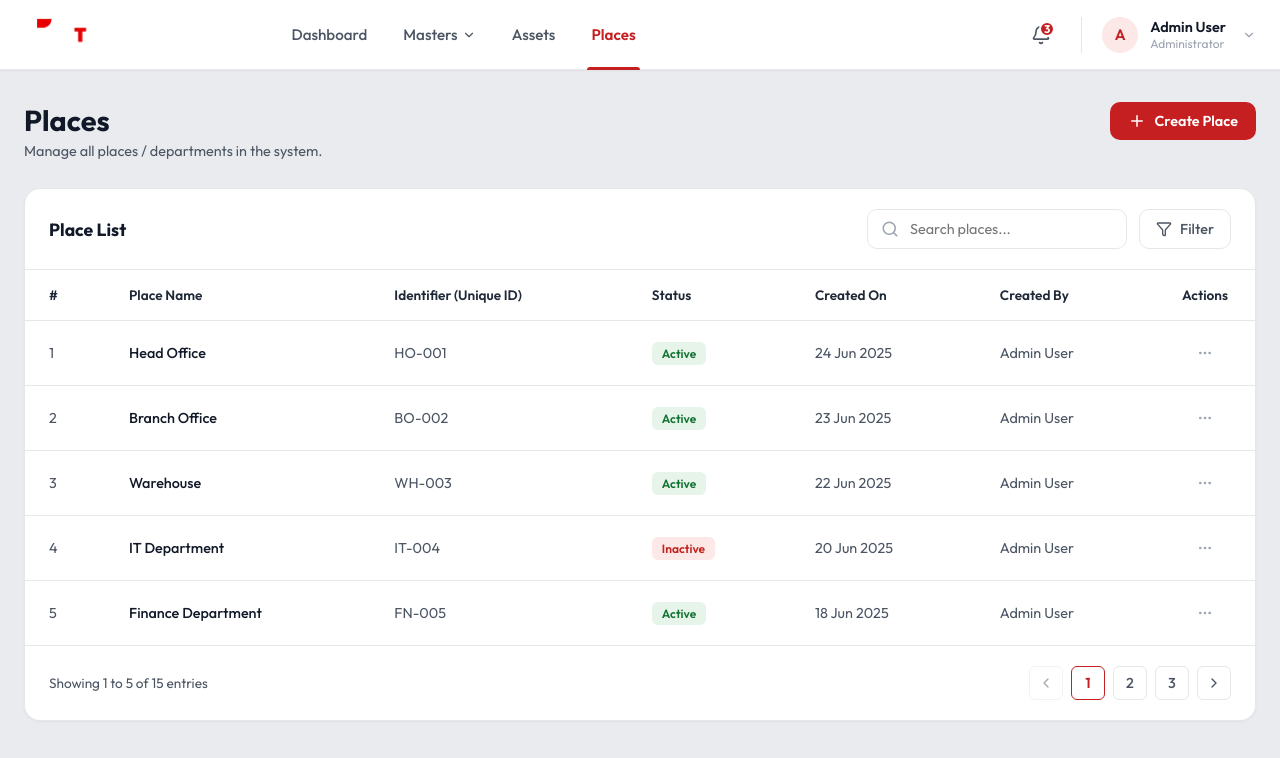
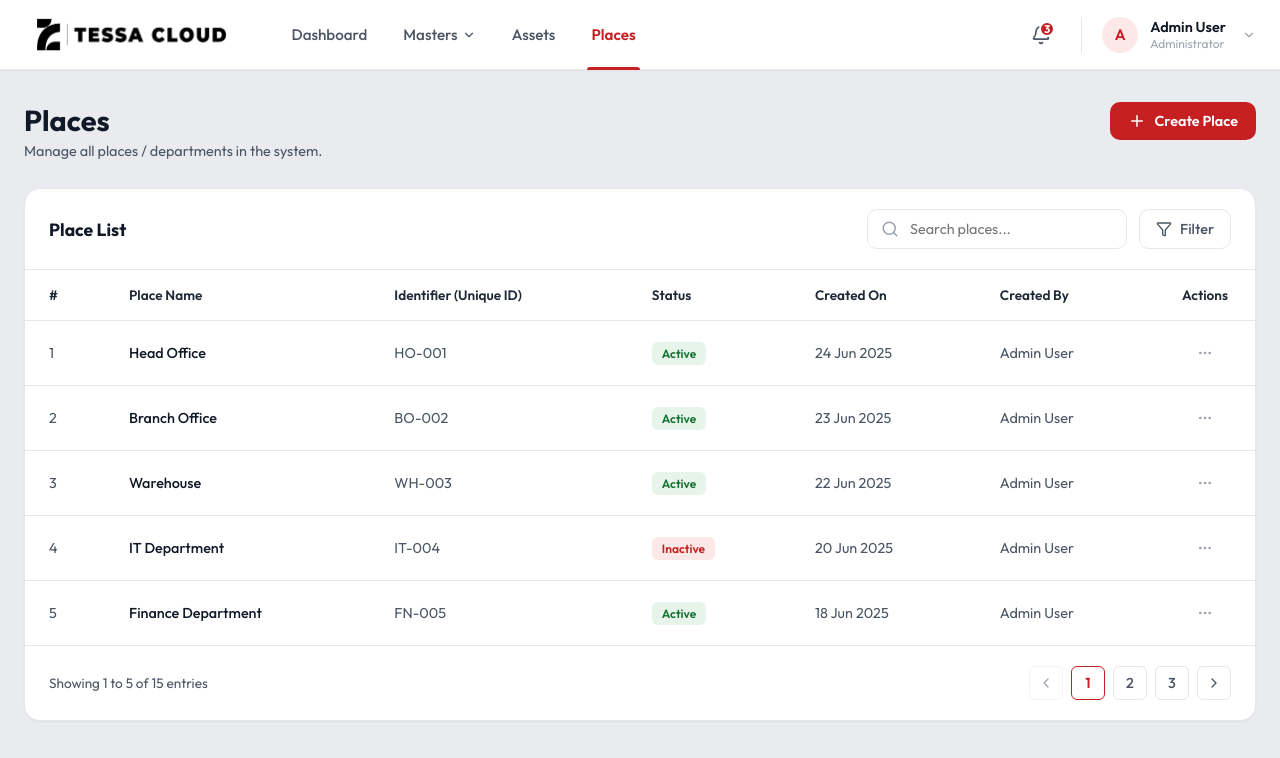
Before and after one commit to vikas773/tessa-cloud, a React (Vite) app: page / in a window 1280 px wide. Shown: the top 758 px of the page. Built offline with nearby package versions, Linux system fonts and the light colour scheme.

Commit message:
Style logo: change logo color to black using CSS filter

```diff
--- a/src/index.css
+++ b/src/index.css
@@ -119,6 +119,7 @@ button, input, select {
   width: auto;
   display: block;
   object-fit: contain;
+  filter: brightness(0);
 }
 
 .brand-text {
```
